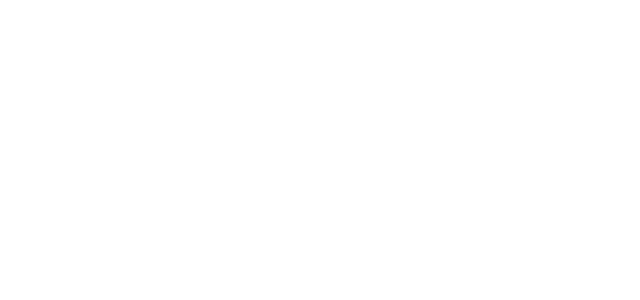
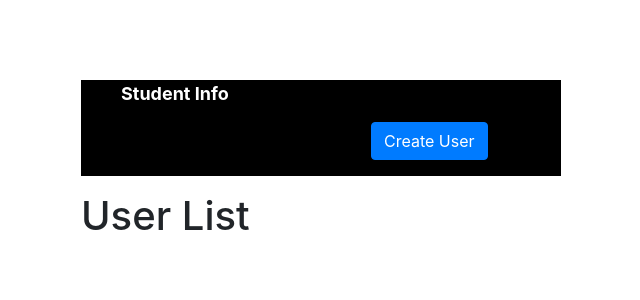
Before and after one commit to 9949642943/crud_react, a React (Create React App) app: page / in a window 1280 px wide. Shown: the top 300 px of the page, without its empty margins (319-959 px from the left). Built offline with nearby package versions, Linux system fonts and the light colour scheme.

Commit message:
Completed Navbar in Heading page

```diff
--- /dev/null
+++ b/src/components/Heading.css
@@ -0,0 +1,22 @@
+
+   .rows {
+    display: flex;
+    background-color: black;
+    margin: 16px 24px 16px 0px;
+    justify-content: center;
+    justify-content: space-between;
+    width: 100%;
+
+  }
+  .btn {
+      margin-left: 250px;
+      margin-top: 15px;
+  }
+   .a {
+      color: #fff;
+      font-weight: 700;
+      font-size: large;
+      justify-items: center;
+
+
+  }
--- /dev/null
+++ b/src/components/Heading.js
@@ -0,0 +1,20 @@
+import React from 'react';
+import { Link } from 'react-router-dom';
+import { Layout, Menu } from 'antd';
+import '../components/Heading.css';
+const { Header } = Layout;
+
+const Heading = () => {
+    return (
+        <Layout className="layout">
+            <Header className="rows">
+            <Menu>
+                <a className="a"href="/">Student Info</a>
+                <Link className="btn btn-primary" to="/create">Create User</Link>
+            </Menu>
+            </Header>
+        </Layout>
+    );
+}
+
+export default Heading;
--- a/src/components/Home.js
+++ b/src/components/Home.js
@@ -1,9 +1,12 @@
 import React from 'react'
+import Heading from './Heading';
+import UserList from './UserList'
 
 const Home = () => {
     return (
         <div>
-
+            <Heading/>
+            <UserList/>
         </div>
     )
 }
--- a/src/components/UpdateUser.js
+++ b/src/components/UpdateUser.js
@@ -1,8 +1,20 @@
-import React from 'react'
+import React from 'react';
+import { Link } from 'react-router-dom';
+import { Form, Input, Button, Radio } from 'antd';
 
 const UpdateUser = () => {
     return (
-        <h1>wdfg</h1>
+        <Form>
+
+        <Form.Item label="Name">
+          <Input placeholder="Enter Name" />
+        </Form.Item>
+        <Form.Item>
+          <Button type="submit">Update Name</Button>
+          <Link to="/" className="btn btn-danger ml-2">Cancel</Link>
+        </Form.Item>
+
+      </Form>
     )
 }
 
--- /dev/null
+++ b/src/components/UserList.js
@@ -0,0 +1,11 @@
+import React from 'react'
+
+const UserList = () => {
+    return (
+        <div>
+            <h1>User List</h1>
+        </div>
+    )
+}
+
+export default UserList;
```
